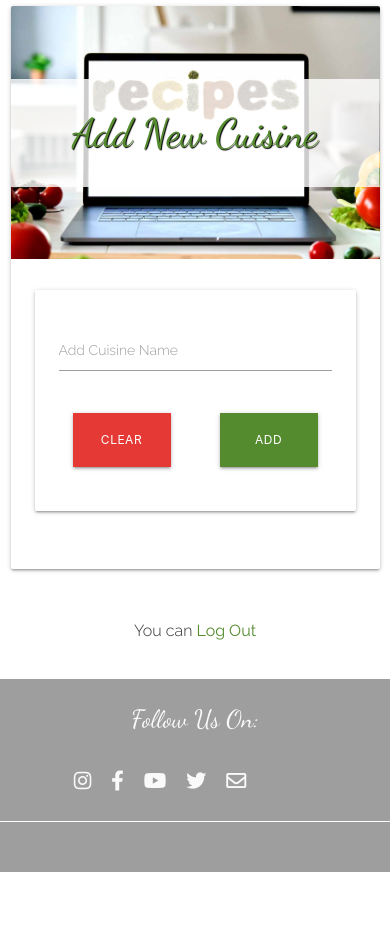
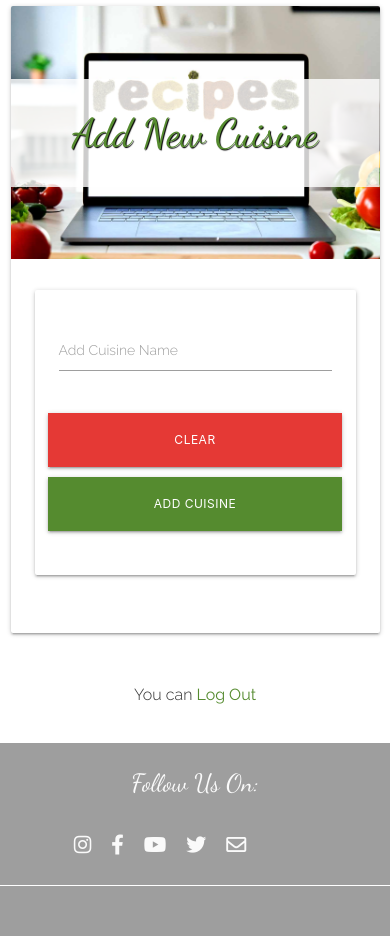
Before and after one commit to andrewskyboss/milestone-project-03, a Flask app: page /add_cuisine in a window 390 px wide. Shown: the part 101-1037 px from the top of the page. Before the commit the page ends 973 px from the top, so only its background shows below. Run offline with Flask 2, Linux system fonts and the light colour scheme; some libraries are stand-ins or nearby versions; grey boxes are pictures that could not be loaded.

Commit message:
update on buttons layout for mobile version

```diff
--- a/templates/add_cuisine.html
+++ b/templates/add_cuisine.html
@@ -2,7 +2,7 @@
 {% block content %}
 
     <div class="row">
-        <div class="col s12 m8 l10 offset-m2 offset-l1">
+        <div class="col s12 m10 l10 offset-m1 offset-l1">
             <div class="card">
                 <div class="card-image">
                     <img class="responsive-img" src="{{url_for('static', filename='images/project-3-img-014e.jpg')}}">
@@ -10,7 +10,7 @@
                 </div>
                 <div class="card-content">
                     <div class="row">
-                        <form class="col s12 m8 offset-m2" method="POST" action="{{ url_for('add_cuisine') }}">
+                        <form class="col s12 m10 offset-m1" method="POST" action="{{ url_for('add_cuisine') }}">
                             <div class="card-panel">
                                 <!-- Cuisine name -->
                                 <div class="row">
@@ -23,10 +23,10 @@
                                 </div>
                                 <!-- Add Cuisine -->
                                 <div class="row">
-                                    <button type="reset" class="col s4 offset-s1 btn-large red darken-1 text-shadow button-category">
+                                    <button type="reset" class="col s12 m12 l4 xl4 offset-l1 offset-xl1 btn-large red darken-1 text-shadow button-category">
                                         Clear <i class="far fa-times-circle hide-on-small-only"></i>
                                     </button>
-                                    <button type="submit" class="col s4 offset-s2 btn-large light-green darken-3 text-shadow">
+                                    <button type="submit" class="col s12 m12 l4 xl4 offset-l2 offset-xl2 btn-large light-green darken-3 text-shadow button-recipes">
                                         Add Cuisine <i class="fas fa-plus-square hide-on-small-only"></i>
                                     </button>
                                 </div>
--- a/templates/add_recipe.html
+++ b/templates/add_recipe.html
@@ -10,7 +10,7 @@
                 </div>
                 <div class="card-content">
                     <div class="row">
-                        <form class="col s12 m8 offset-m2" method="POST" action="{{ url_for('add_recipe') }}">
+                        <form class="col s12 m10 offset-m1" method="POST" action="{{ url_for('add_recipe') }}">
                             <div class="card-panel">
                                 <!-- Recipe Name -->
                                 <div class="row">
```
Also changed, not shown: templates/add_category.html (+4 -4 lines), templates/edit_category.html (+4 -4 lines), templates/edit_cuisine.html (+4 -4 lines), templates/edit_recipe.html (+4 -4 lines).
